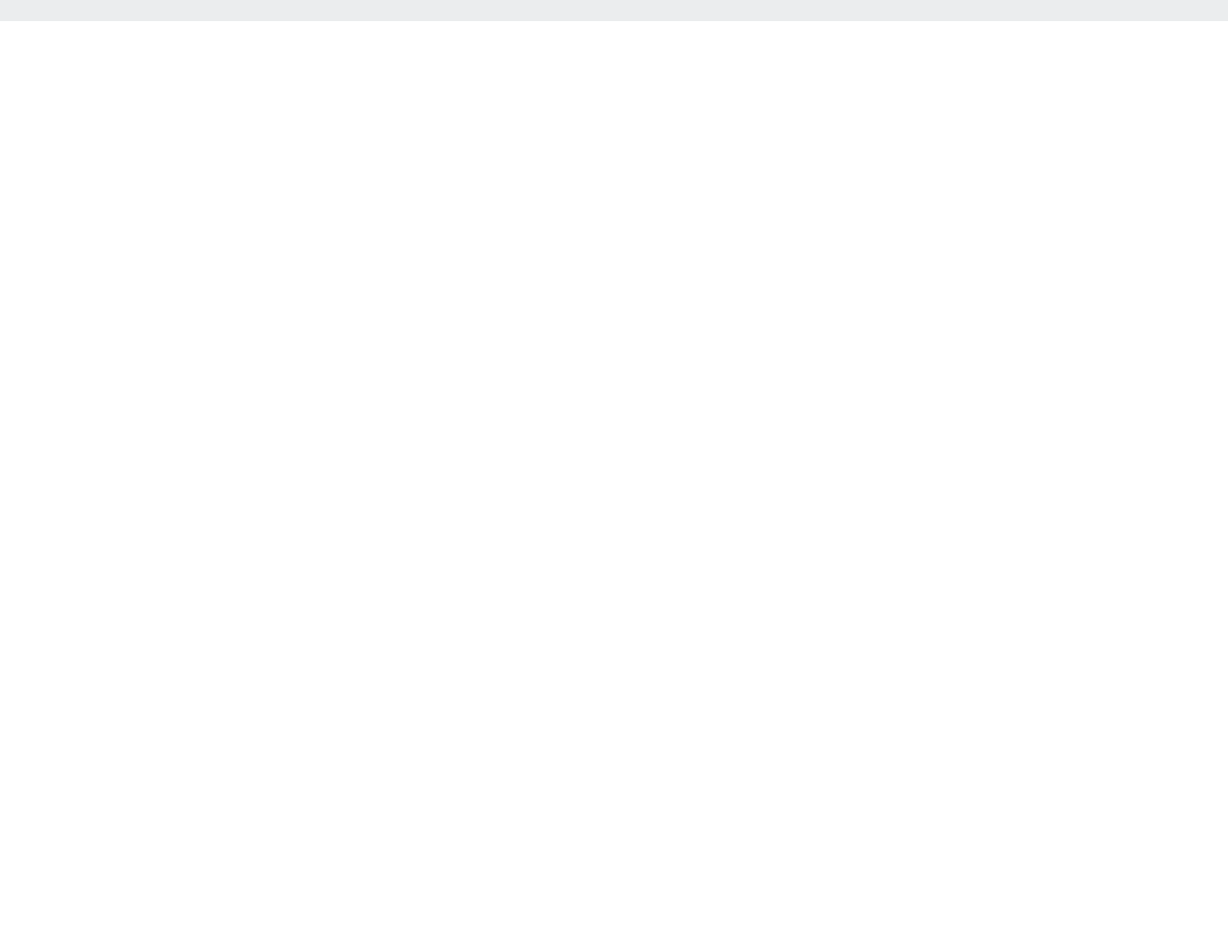
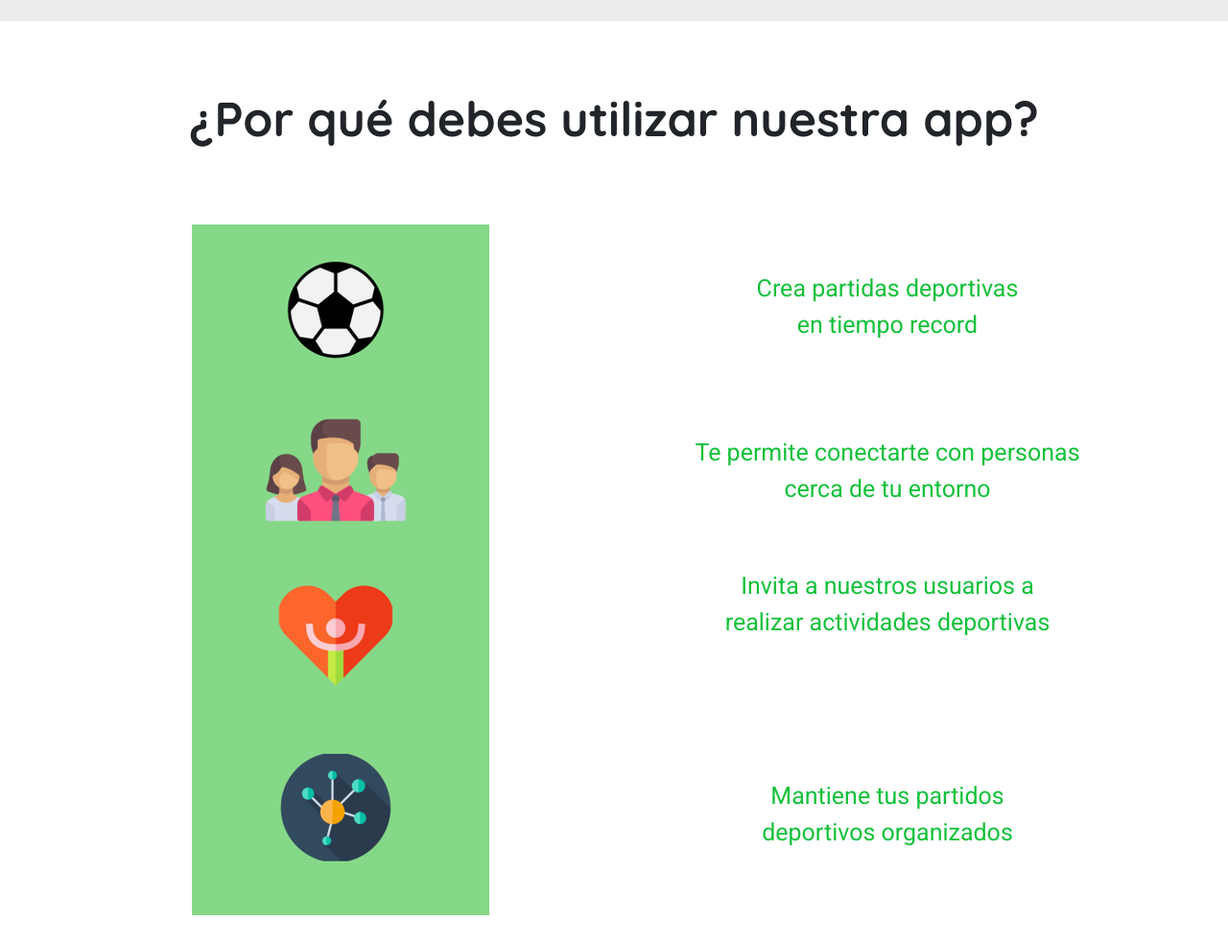
Before and after one commit to Zkruthers/equipazo-project, a plain HTML site: page index.html in a window 1280 px wide. Shown: the part 1578-2562 px from the top of the page at 96% size. Before the commit the page ends 1600 px from the top, so only its background shows below. Drawn offline with nearby package versions, Linux system fonts and the light colour scheme.

Commit message:
Porque Usarlo

```diff
--- a/css/main.css
+++ b/css/main.css
@@ -57,6 +57,19 @@
 
     transform: translate(-50%, -50%);
 }
+#porque-usarlo-cont {
+
+    /*position: relative;
+    left: 50%;
+    top: 48%;
+
+    transform: translate(-50%, -50%);
+*/}
+
+#textito
+{
+    text-align: center; font-family: 'Roboto'; font-weight: lighter; color: #13C13A; font-size: 25px;
+}
 
 #texto
 {
--- a/index.html
+++ b/index.html
@@ -57,6 +57,31 @@
         </div>
     </div>
 
+    <div class="container" id="porque-usarlo"  style="height: 150vh; background-color: white;">
+        <div class="bt-5 pt-5" id="porque-usarlo-cont">
+            <h2 id="subtitulo" class="pt-4 pb-4">¿Por qué debes utilizar nuestra app?</h2>
+            <br><br>
+            <div class="row">
+                <div class="col" style="text-align: center;">
+                    <img src="./img/porque-usarlo-img.png" alt="img-porque-usarlo">
+                </div>
+                <div class="col">
+                    <div class="row mt-4 mb-5 ">
+                        <p class="mt-4 mb-0" id="textito" >Crea partidas deportivas <br>en tiempo record</p>
+                    </div>
+                    <div class="row">
+                        <p class="mt-5 mb-0" id="textito">Te permite conectarte con personas<br> cerca de tu entorno</p>
+                    </div>
+                    <div class="row">
+                        <p  class="mt-5 mb-5 pt-3" id="textito" >Invita a nuestros usuarios a<br> realizar actividades deportivas</p>
+                    </div>
+                    <div  class="row">
+                        <p class="mt-5 mb-5 pt-5" id="textito" >Mantiene tus partidos <br>deportivos organizados</p>
+                    </div>
+                </div>
+            </div>
+        </div>
+    </div>
 
     <script src="https://kit.fontawesome.com/7aab54733b.js" crossorigin="anonymous"></script>
     <script src="https://cdn.jsdelivr.net/npm/@popperjs/core@2.9.2/dist/umd/popper.min.js" integrity="sha384-IQsoLXl5PILFhosVNubq5LC7Qb9DXgDA9i+tQ8Zj3iwWAwPtgFTxbJ8NT4GN1R8p" crossorigin="anonymous"></script>
```
